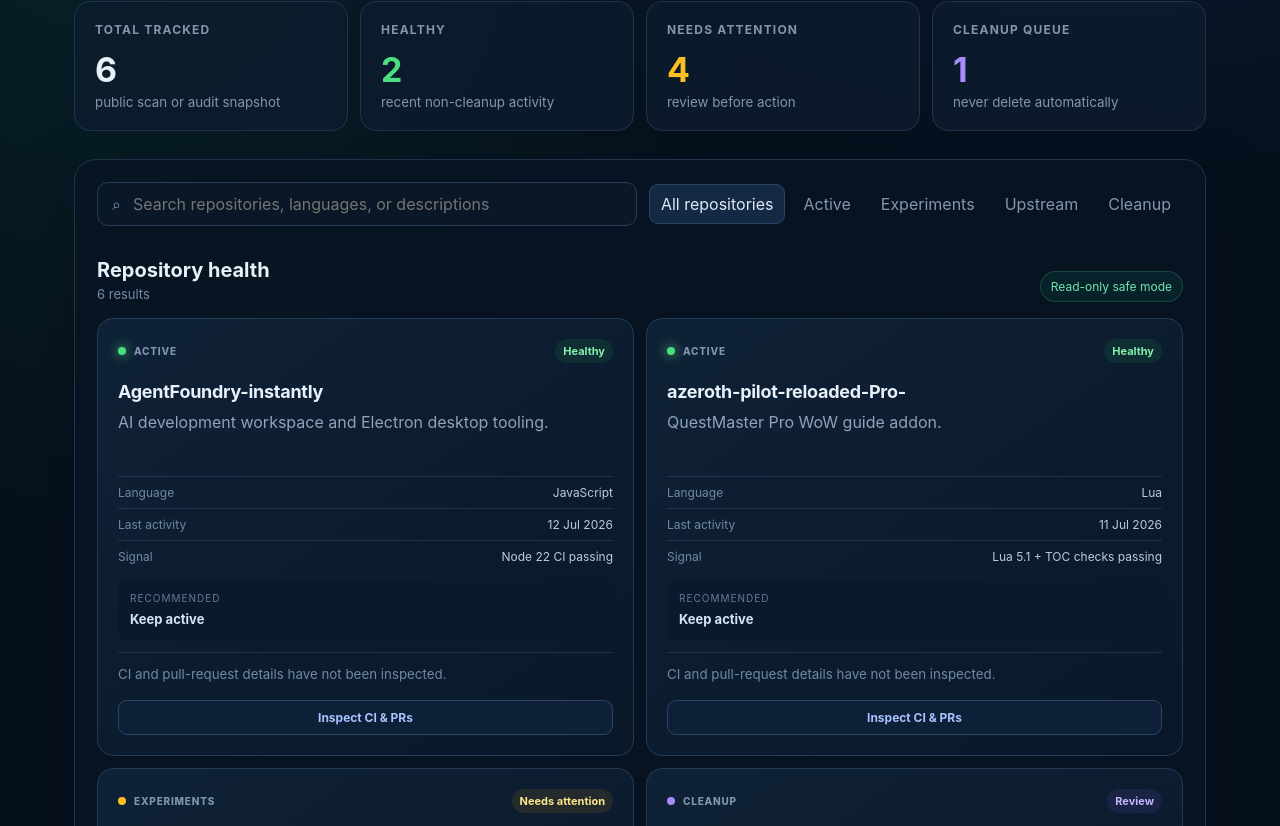
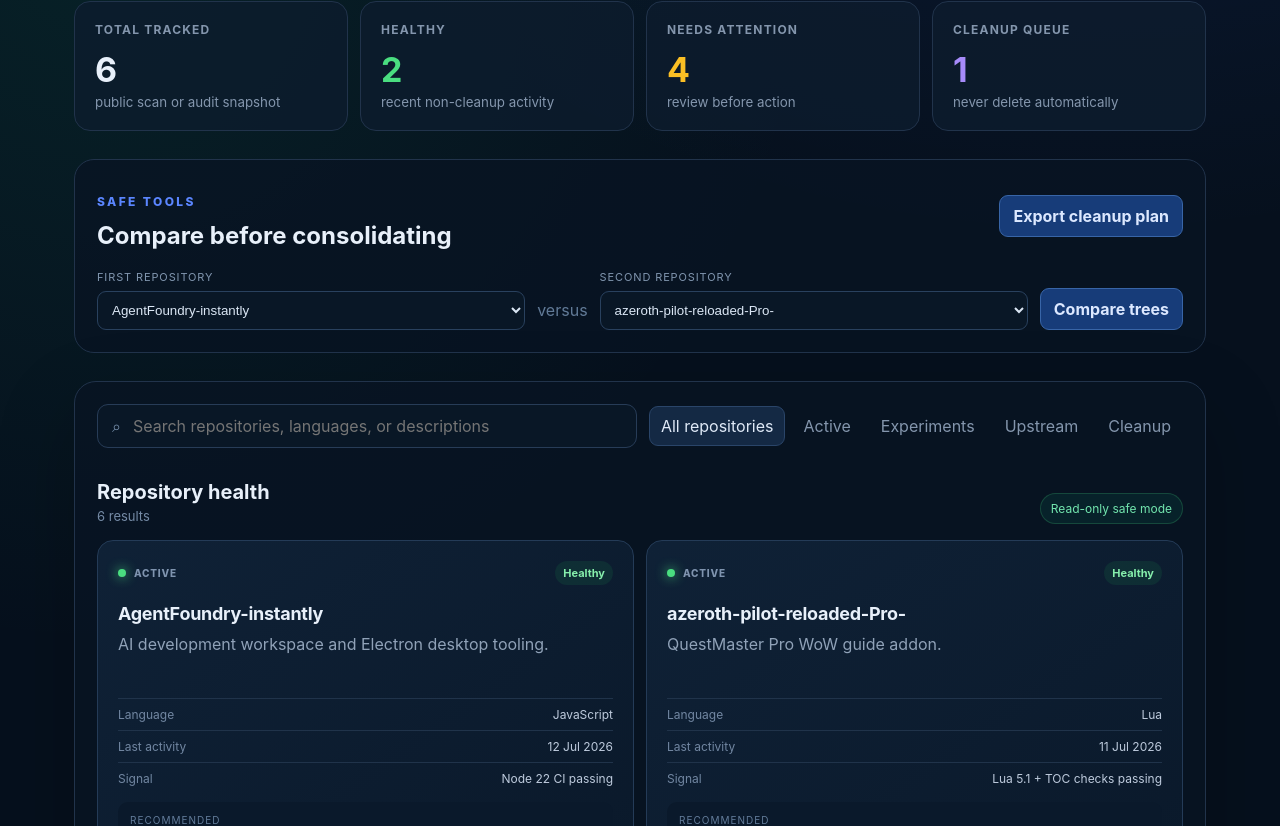
Before and after one commit to SpidermanTotro/repo-manager-ultimate, a React (Vite) app: page / in a window 1280 px wide. Shown: the part 634-1460 px from the top of the page. Built offline with nearby package versions, Linux system fonts and the light colour scheme.

Commit message:
Add repository comparison and cleanup-plan exports (#4)
Add safe public tree comparison and downloadable cleanup evidence.

```diff
--- a/package.json
+++ b/package.json
@@ -1,7 +1,7 @@
 {
   "name": "repoforge-dashboard",
   "private": true,
-  "version": "0.3.0",
+  "version": "0.4.0",
   "type": "module",
   "scripts": {
     "dev": "vite",
--- a/src/App.tsx
+++ b/src/App.tsx
@@ -1,5 +1,6 @@
 import { useMemo, useState } from "react";
 import { repositories as seededRepositories } from "./data";
+import { CompareAndExport } from "./CompareAndExport";
 import { inspectRepository, scanPublicRepositories } from "./github";
 import type { Health, RepoInspection, RepoKind, Repository } from "./types";
 
@@ -128,6 +129,8 @@
           <article><span>Cleanup queue</span><strong className="violet">{cleanup}</strong><small>never delete automatically</small></article>
         </section>
 
+        <CompareAndExport owner={OWNER} repositories={repositories} />
+
         <section className="workspace">
           <div className="controls">
             <label className="search">
@@ -215,7 +218,7 @@
         </section>
       </main>
 
-      <footer>RepoForge 0.3 · CI and PR inspection · No destructive actions</footer>
+      <footer>RepoForge 0.4 · Compare and export · No destructive actions</footer>
     </div>
   );
 }
--- /dev/null
+++ b/src/CompareAndExport.tsx
@@ -0,0 +1,63 @@
+import { useState } from "react";
+import { compareRepositories } from "./github";
+import type { Repository, TreeComparison } from "./types";
+
+interface Props { owner: string; repositories: Repository[]; }
+
+export function CompareAndExport({ owner, repositories }: Props) {
+  const [left, setLeft] = useState(repositories[0]?.name ?? "");
+  const [right, setRight] = useState(repositories[1]?.name ?? "");
+  const [result, setResult] = useState<TreeComparison | null>(null);
+  const [message, setMessage] = useState("");
+  const [busy, setBusy] = useState(false);
+
+  const compare = async () => {
+    setBusy(true); setMessage(""); setResult(null);
+    try { setResult(await compareRepositories(owner, left, right)); }
+    catch (error) { setMessage(error instanceof Error ? error.message : "Comparison failed."); }
+    finally { setBusy(false); }
+  };
+
+  const exportPlan = () => {
+    const plan = {
+      generatedAt: new Date().toISOString(),
+      owner,
+      safeMode: true,
+      repositories: repositories.map(({ name, kind, health, recommendation, lastActivity }) => ({
+        name, kind, health, recommendation, lastActivity,
+      })),
+    };
+    const blob = new Blob([JSON.stringify(plan, null, 2)], { type: "application/json" });
+    const url = URL.createObjectURL(blob);
+    const anchor = document.createElement("a");
+    anchor.href = url; anchor.download = `repoforge-cleanup-plan-${new Date().toISOString().slice(0, 10)}.json`;
+    anchor.click(); URL.revokeObjectURL(url);
+  };
+
+  return (
+    <section className="toolbox">
+      <div className="toolboxHead">
+        <div><p className="eyebrow">SAFE TOOLS</p><h2>Compare before consolidating</h2></div>
+        <button type="button" onClick={exportPlan}>Export cleanup plan</button>
+      </div>
+      <div className="compareControls">
+        <label>First repository<select value={left} onChange={(event) => setLeft(event.target.value)}>
+          {repositories.map((repo) => <option key={repo.name}>{repo.name}</option>)}
+        </select></label>
+        <span>versus</span>
+        <label>Second repository<select value={right} onChange={(event) => setRight(event.target.value)}>
+          {repositories.map((repo) => <option key={repo.name}>{repo.name}</option>)}
+        </select></label>
+        <button type="button" onClick={compare} disabled={busy}>{busy ? "Comparing…" : "Compare trees"}</button>
+      </div>
+      {message && <p className="compareError">{message}</p>}
+      {result && <div className="compareResult">
+        <article><span>First files</span><strong>{result.leftFiles}</strong></article>
+        <article><span>Second files</span><strong>{result.rightFiles}</strong></article>
+        <article><span>Shared paths</span><strong>{result.sharedPaths}</strong></article>
+        <article><span>Identical files</span><strong>{result.identicalFiles}</strong></article>
+        <p>Tree comparison is evidence only. Review unique paths and history before archiving either repository.</p>
+      </div>}
+    </section>
+  );
+}
--- a/src/github.ts
+++ b/src/github.ts
@@ -154,3 +154,39 @@
     }).format(new Date(latest.updated_at)),
   };
 }
+
+interface TreeItem { path: string; type: string; sha: string; }
+interface TreeResponse { tree: TreeItem[]; truncated: boolean; }
+interface RepoDetails { default_branch: string; }
+
+async function fetchTree(owner: string, name: string): Promise<Map<string, string>> {
+  const headers = { Accept: "application/vnd.github+json" };
+  const detailsResponse = await fetch(
+    `${API_ROOT}/repos/${encodeURIComponent(owner)}/${encodeURIComponent(name)}`,
+    { headers },
+  );
+  if (!detailsResponse.ok) throw new Error(`Cannot read ${name} metadata (HTTP ${detailsResponse.status}).`);
+  const details = (await detailsResponse.json()) as RepoDetails;
+  const treeResponse = await fetch(
+    `${API_ROOT}/repos/${encodeURIComponent(owner)}/${encodeURIComponent(name)}/git/trees/${encodeURIComponent(details.default_branch)}?recursive=1`,
+    { headers },
+  );
+  if (!treeResponse.ok) throw new Error(`Cannot read ${name} tree (HTTP ${treeResponse.status}).`);
+  const tree = (await treeResponse.json()) as TreeResponse;
+  if (tree.truncated) throw new Error(`${name} is too large for a complete public tree comparison.`);
+  return new Map(tree.tree.filter((item) => item.type === "blob").map((item) => [item.path, item.sha]));
+}
+
+export async function compareRepositories(owner: string, left: string, right: string): Promise<import("./types").TreeComparison> {
+  if (left === right) throw new Error("Choose two different repositories.");
+  const [leftTree, rightTree] = await Promise.all([fetchTree(owner, left), fetchTree(owner, right)]);
+  const shared = [...leftTree.keys()].filter((path) => rightTree.has(path));
+  return {
+    leftFiles: leftTree.size,
+    rightFiles: rightTree.size,
+    sharedPaths: shared.length,
+    identicalFiles: shared.filter((path) => leftTree.get(path) === rightTree.get(path)).length,
+    leftOnly: [...leftTree.keys()].filter((path) => !rightTree.has(path)).slice(0, 8),
+    rightOnly: [...rightTree.keys()].filter((path) => !leftTree.has(path)).slice(0, 8),
+  };
+}
--- a/src/styles.css
+++ b/src/styles.css
@@ -91,3 +91,18 @@
 .inspection button { width: 100%; margin-top: 8px; padding: 9px; color: #a9c1ff; background: #0d2037; border: 1px solid #294666; border-radius: 9px; font-weight: 700; font-size: 12px; }
 .inspection button:hover { border-color: #4b72a3; background: #122a47; }
 .inspection button:disabled { opacity: .6; cursor: wait; }
+
+.toolbox { margin: 0 0 28px; padding: 22px; background: rgba(8,20,35,.78); border: 1px solid #21334b; border-radius: 20px; }
+.toolboxHead { display:flex; align-items:center; justify-content:space-between; gap:16px; }
+.toolboxHead h2 { margin:4px 0 0; }
+.toolbox button { padding:10px 13px; color:#dce8ff; background:#173c79; border:1px solid #3865a7; border-radius:9px; font-weight:700; }
+.compareControls { display:grid; grid-template-columns:1fr auto 1fr auto; gap:12px; align-items:end; margin-top:20px; }
+.compareControls label { color:#8196af; font-size:11px; text-transform:uppercase; letter-spacing:.08em; }
+.compareControls select { display:block; width:100%; margin-top:7px; padding:10px; color:#dbe7f5; background:#091726; border:1px solid #29415e; border-radius:9px; text-transform:none; letter-spacing:0; }
+.compareControls>span { color:#617a97; padding-bottom:10px; }
+.compareResult { display:grid; grid-template-columns:repeat(4,1fr); gap:10px; margin-top:16px; }
+.compareResult article { padding:13px; background:#0a192b; border-radius:10px; }
+.compareResult span { display:block;color:#7188a3;font-size:11px; }.compareResult strong{display:block;font-size:23px;margin-top:5px}
+.compareResult p { grid-column:1/-1;color:#8da0b7;font-size:12px;margin:3px 0 0; }
+.compareError { color:#fda4af; }
+@media(max-width:760px){.compareControls{grid-template-columns:1fr}.compareControls>span{display:none}.compareResult{grid-template-columns:repeat(2,1fr)}.toolboxHead{align-items:flex-start;flex-direction:column}}
```
Also changed, not shown: src/types.ts (+9 -0 lines), 1 other file (tests, documents, lock files or other folders).
